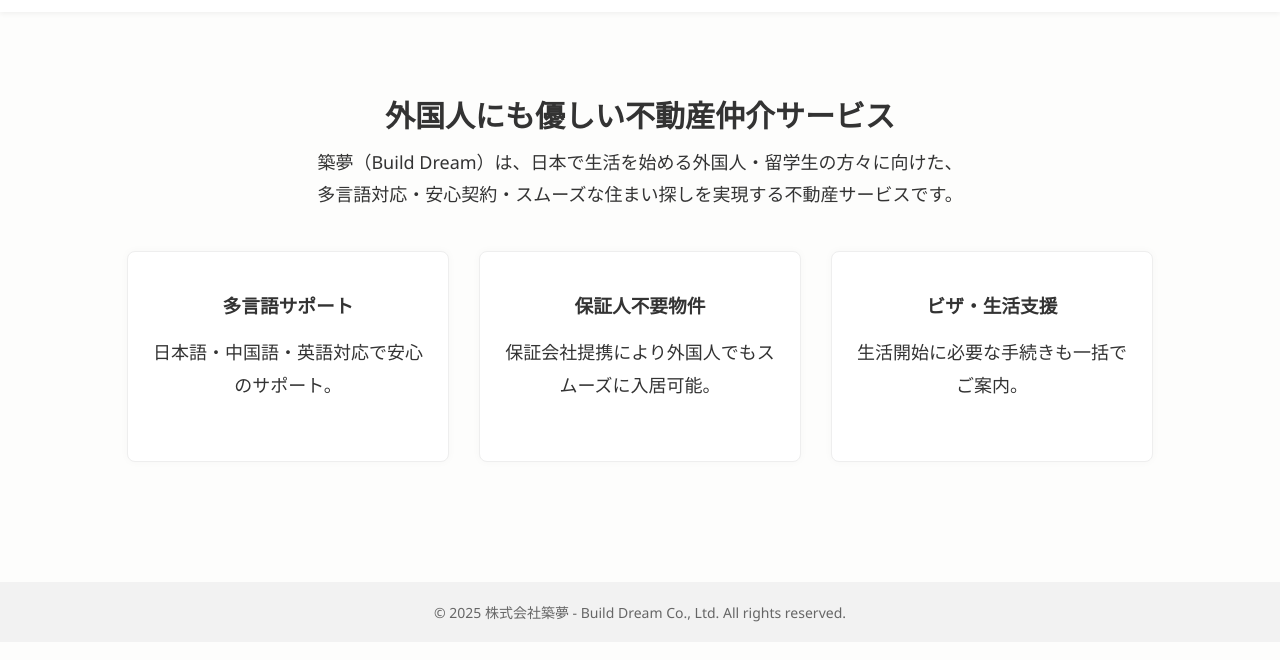
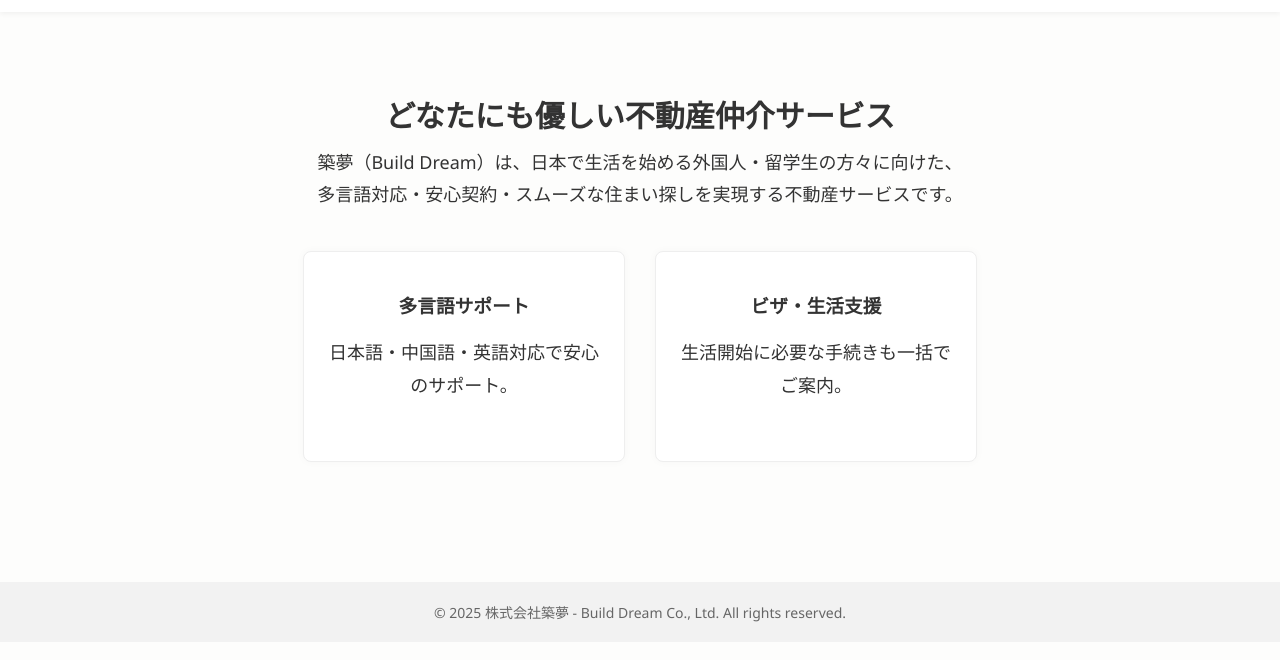
Before and after one commit to Mochizuki-Akira/test, a plain HTML site: page index.html in a window 1280 px wide. Shown: the part 68-728 px from the top of the page. Drawn offline with Linux system fonts and the light colour scheme.

Commit message:
Update index.html

```diff
--- a/index.html
+++ b/index.html
@@ -155,7 +155,7 @@
   </header>
 
   <main>
-    <h1>外国人にも優しい不動産仲介サービス</h1>
+    <h1>どなたにも優しい不動産仲介サービス</h1>
     <p>
       築夢（Build Dream）は、日本で生活を始める外国人・留学生の方々に向けた、<br>
       多言語対応・安心契約・スムーズな住まい探しを実現する不動産サービスです。
@@ -165,10 +165,6 @@
       <div class="feature">
         <h3>多言語サポート</h3>
         <p>日本語・中国語・英語対応で安心のサポート。</p>
-      </div>
-      <div class="feature">
-        <h3>保証人不要物件</h3>
-        <p>保証会社提携により外国人でもスムーズに入居可能。</p>
       </div>
       <div class="feature">
         <h3>ビザ・生活支援</h3>
```
